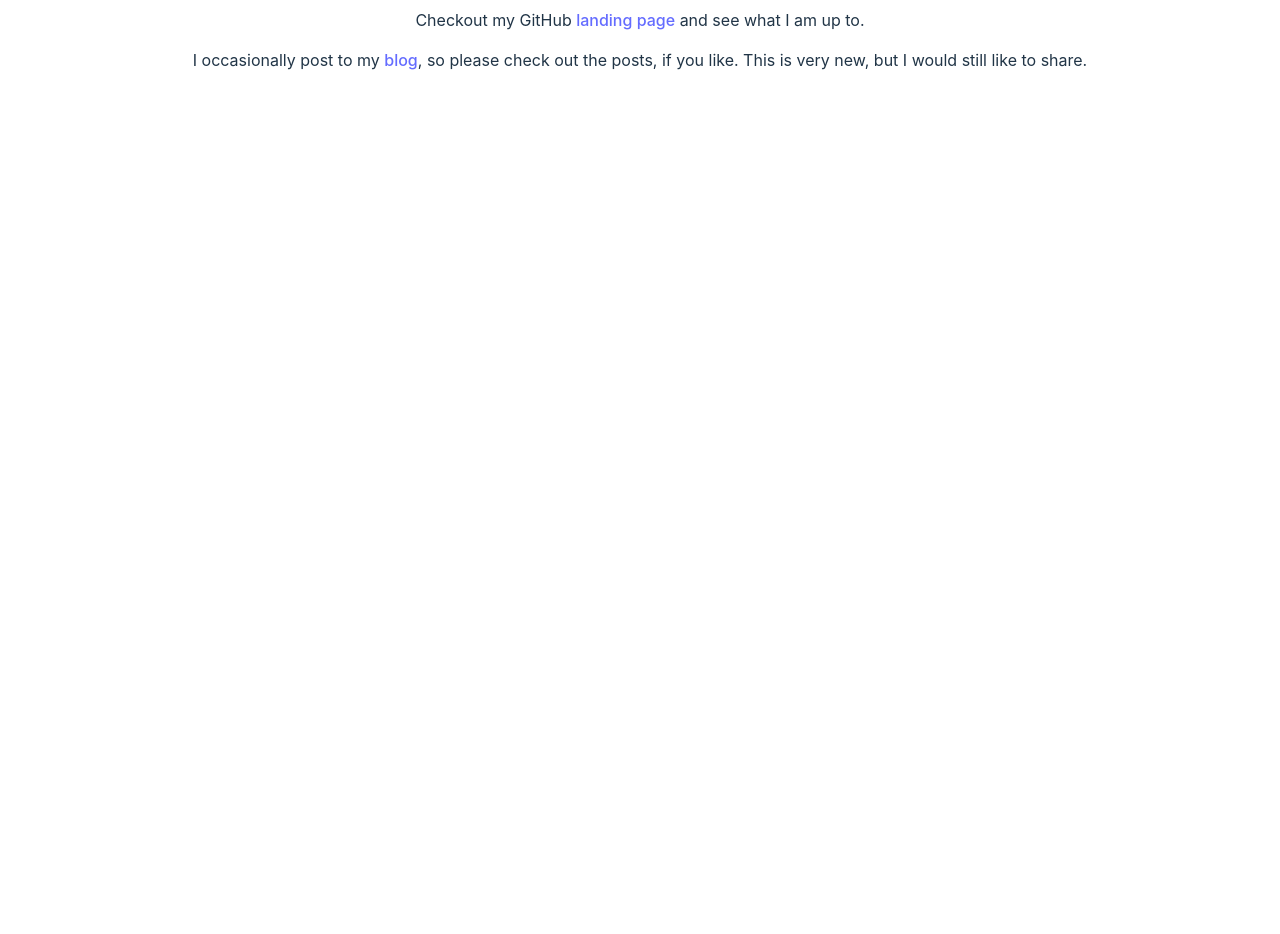
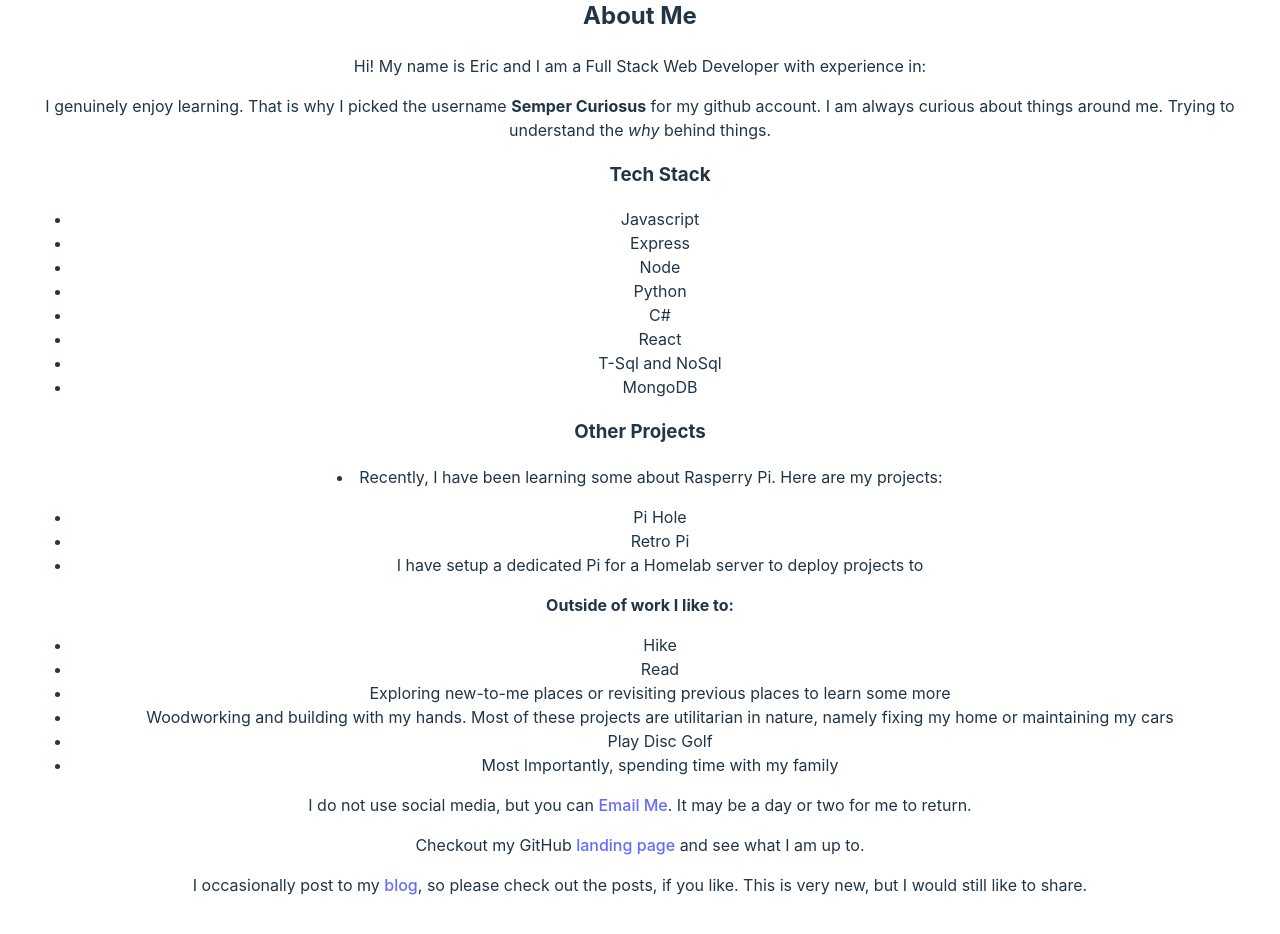
Before and after one commit to sempercuriosus/portfolio-v2, a React (Vite) app: page / in a window 1280 px wide. Shown: the part 480-1414 px from the top of the page. Before the commit the page ends 800 px from the top, so only its background shows below. Built offline with nearby package versions, Linux system fonts and the light colour scheme.

Commit message:
migrated about section, added new content

```diff
--- a/src/components/About/about.jsx
+++ b/src/components/About/about.jsx
@@ -2,9 +2,73 @@ function About() {
   document.title = 'About | Third Coast 🦡';
 
   return (
-    <section>
-      <p> About Eric Hulse </p>
-      <p>I AM A DEVELOPER</p>
+    <section id='about'>
+      <div id='dev-photo'>
+        <img
+          src='../../../Assets/images/eric_developer_pic.jpeg'
+          alt='Developer Profile Image'
+        />
+      </div>
+
+      <h2 className='title'>About Me</h2>
+
+      <p>
+        Hi! My name is <span id='dev_name'>Eric</span> and I am a Full Stack Web
+        Developer with experience in:
+      </p>
+
+      <div id='about_me_blurb'>
+        I genuinely enjoy learning. That is why I picked the username{' '}
+        <strong>Semper Curiosus</strong> for my github account. I am always
+        curious about things around me. Trying to understand the <em>why</em>{' '}
+        behind things.
+      </div>
+
+      <div id='dev_experience'>
+        <ul>
+          <h3>Tech Stack</h3>
+          <li>Javascript</li>
+          <li>Express</li>
+          <li>Node</li>
+          <li>Python</li>
+          <li>C#</li>
+          <li>React</li>
+          <li>T-Sql and NoSql</li>
+          <li>MongoDB</li>
+        </ul>
+
+        <h3>Other Projects</h3>
+        <li>
+          Recently, I have been learning some about Rasperry Pi. Here are my
+          projects:
+        </li>
+        <ul>
+          <li>Pi Hole</li>
+          <li>Retro Pi</li>
+          <li>
+            I have setup a dedicated Pi for a Homelab server to deploy projects
+            to
+          </li>
+        </ul>
+      </div>
+
+      <div id='dev_hobby'>
+        <strong>Outside of work I like to:</strong>
+        <ul>
+          <li>Hike</li>
+          <li>Read</li>
+          <li>
+            Exploring new-to-me places or revisiting previous places to learn
+            some more
+          </li>
+          <li>
+            Woodworking and building with my hands. Most of these projects are
+            utilitarian in nature, namely fixing my home or maintaining my cars
+          </li>
+          <li>Play Disc Golf</li>
+          <li>Most Importantly, spending time with my family</li>
+        </ul>
+      </div>
     </section>
   );
 }
```
